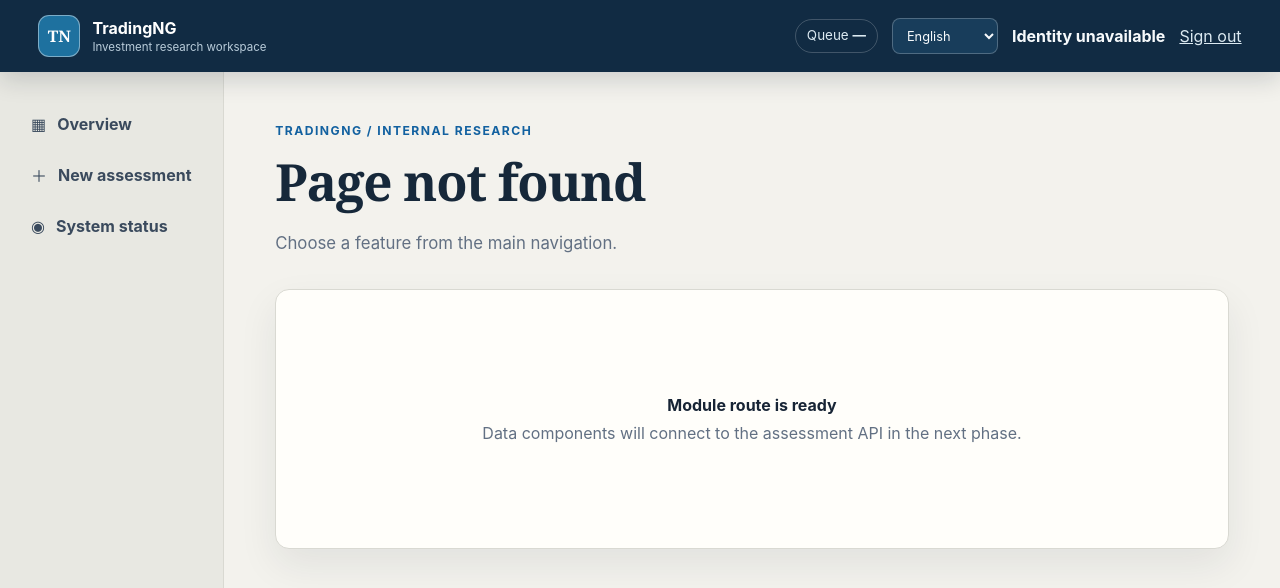
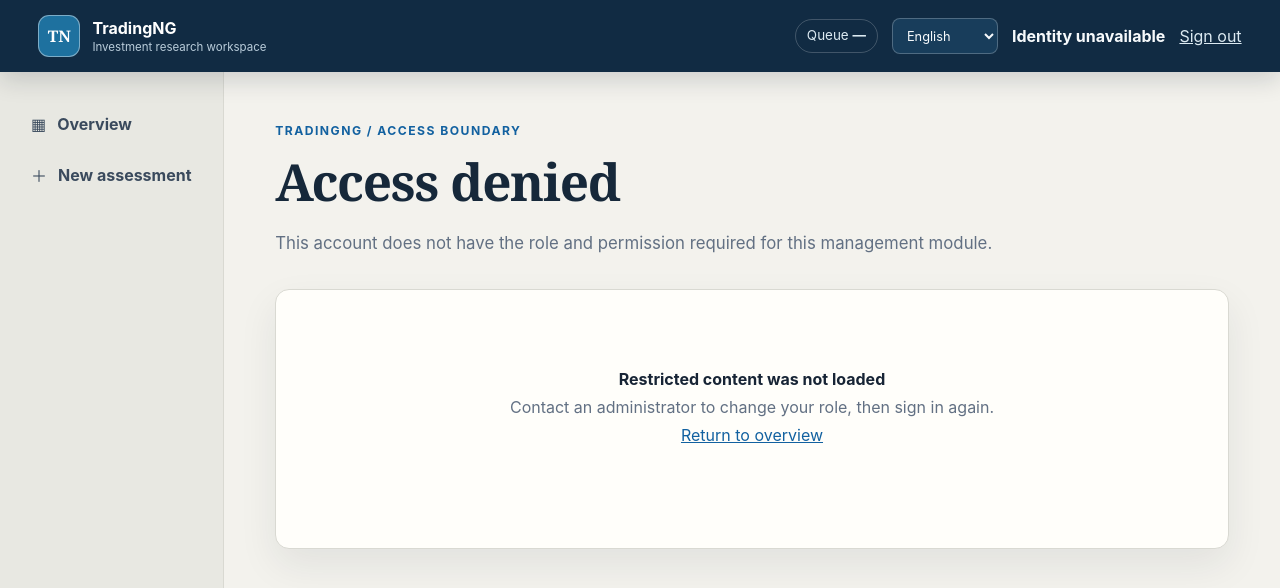
Before and after one commit to hellcatjack/market-quorum, a React (Vite) app in the folder web/: page /users in a window 1280 px wide. Shown: the top 588 px of the page. Built offline with nearby package versions, Linux system fonts and the light colour scheme; no server answers.

Commit message:
feat: guard administrative web routes

```diff
--- a/web/src/app/App.tsx
+++ b/web/src/app/App.tsx
@@ -1,4 +1,5 @@
 import { QueryClient, QueryClientProvider } from "@tanstack/react-query";
+import { useState } from "react";
 import { Route, Switch } from "wouter";
 
 import { NewAssessmentPage } from "../features/assessments/NewAssessmentPage";
@@ -8,12 +9,16 @@ import { RunDetailPage } from "../features/runs/RunDetailPage";
 import { SystemPage } from "../features/system/SystemPage";
 import { Layout } from "./Layout";
 import { useI18n } from "../i18n/I18nProvider";
+import { CurrentUserProvider } from "../auth/CurrentUserProvider";
+import { AuthorizedRoute } from "./AuthorizedRoute";
 
-const queryClient = new QueryClient({
+function createQueryClient() {
+  return new QueryClient({
     defaultOptions: {
       queries: { refetchOnWindowFocus: false },
     },
   });
+}
 
 function PlaceholderPage({ title, description }: { title: string; description: string }) {
   const { t } = useI18n();
@@ -34,8 +39,10 @@ function PlaceholderPage({ title, description }: { title: string; description: s
 
 export function App() {
   const { t } = useI18n();
+  const [queryClient] = useState(createQueryClient);
   return (
     <QueryClientProvider client={queryClient}>
+      <CurrentUserProvider>
         <Layout>
           <Switch>
           <Route path="/">
@@ -51,13 +58,24 @@ export function App() {
             <InstrumentHistoryPage />
           </Route>
           <Route path="/system">
+            <AuthorizedRoute role="Admin" scope="system:read">
               <SystemPage />
+            </AuthorizedRoute>
+          </Route>
+          <Route path="/users">
+            <AuthorizedRoute role="Admin" scope="users:manage">
+              <PlaceholderPage
+                title={t("用户管理")}
+                description={t("创建、启停和维护平台登录账号。")}
+              />
+            </AuthorizedRoute>
           </Route>
           <Route>
             <PlaceholderPage title={t("页面不存在")} description={t("请从主导航选择一个功能。")} />
           </Route>
           </Switch>
         </Layout>
+      </CurrentUserProvider>
     </QueryClientProvider>
   );
 }
--- /dev/null
+++ b/web/src/app/AuthorizedRoute.tsx
@@ -0,0 +1,29 @@
+import type { ReactNode } from "react";
+
+import { useCurrentUser } from "../auth/CurrentUserContext";
+import { AccessDeniedPage } from "../features/auth/AccessDeniedPage";
+import { useI18n } from "../i18n/I18nProvider";
+
+export function AuthorizedRoute({
+  role,
+  scope,
+  children,
+}: {
+  role: "Admin" | "User";
+  scope: string;
+  children: ReactNode;
+}) {
+  const { t } = useI18n();
+  const identity = useCurrentUser();
+  if (identity.isLoading) {
+    return <div className="empty-state" role="status">{t("正在核验访问权限…")}</div>;
+  }
+  if (
+    identity.isError
+    || !identity.hasRole(role)
+    || !identity.hasScope(scope)
+  ) {
+    return <AccessDeniedPage />;
+  }
+  return children;
+}
--- a/web/src/app/Layout.tsx
+++ b/web/src/app/Layout.tsx
@@ -1,16 +1,8 @@
-import { useQuery } from "@tanstack/react-query";
 import type { ReactNode } from "react";
 import { Link, useLocation } from "wouter";
 
-import { apiRequest } from "../api/client";
+import { useCurrentUser } from "../auth/CurrentUserContext";
 import { useI18n } from "../i18n/I18nProvider";
-
-interface CurrentUser {
-  subject: string;
-  display_name: string;
-  scopes: string[];
-  roles: string[];
-}
 
 function navigationClass(isActive: boolean): string {
   return isActive ? "nav-link nav-link--active" : "nav-link";
@@ -36,12 +28,9 @@ function NavigationLink({
 
 export function Layout({ children }: { children: ReactNode }) {
   const { locale, setLocale, t } = useI18n();
-  const currentUser = useQuery({
-    queryKey: ["current-user"],
-    queryFn: () => apiRequest<CurrentUser>("/api/v1/me"),
-    staleTime: 60_000,
-    retry: false,
-  });
+  const currentUser = useCurrentUser();
+  const canSeeSystem = currentUser.hasRole("Admin") && currentUser.hasScope("system:read");
+  const canManageUsers = currentUser.hasRole("Admin") && currentUser.hasScope("users:manage");
 
   return (
     <div className="app-frame">
@@ -71,7 +60,7 @@ export function Layout({ children }: { children: ReactNode }) {
             </select>
           </label>
           <span className="current-user" aria-live="polite">
-            {currentUser.data?.display_name || (currentUser.isError ? t("身份不可用") : t("载入中…"))}
+            {currentUser.user?.display_name || (currentUser.isError ? t("身份不可用") : t("载入中…"))}
           </span>
           <a className="logout-link" href="/oauth2/sign_out">
             {t("退出")}
@@ -86,9 +75,16 @@ export function Layout({ children }: { children: ReactNode }) {
           <NavigationLink href="/new">
             <span aria-hidden="true">＋</span> {t("新建评估")}
           </NavigationLink>
-          <NavigationLink href="/system">
-            <span aria-hidden="true">◉</span> {t("系统状态")}
-          </NavigationLink>
+          {canSeeSystem ? (
+            <NavigationLink href="/system">
+              <span aria-hidden="true">◉</span> {t("系统状态")}
+            </NavigationLink>
+          ) : null}
+          {canManageUsers ? (
+            <NavigationLink href="/users">
+              <span aria-hidden="true">♙</span> {t("用户管理")}
+            </NavigationLink>
+          ) : null}
         </nav>
         <main className="main-content" id="main-content">
           {children}
--- /dev/null
+++ b/web/src/auth/CurrentUserContext.ts
@@ -0,0 +1,27 @@
+import { createContext, useContext } from "react";
+
+export interface CurrentUser {
+  subject: string;
+  display_name: string;
+  email: string | null;
+  scopes: string[];
+  roles: string[];
+}
+
+export interface CurrentUserContextValue {
+  user?: CurrentUser;
+  isLoading: boolean;
+  isError: boolean;
+  hasRole(role: "Admin" | "User"): boolean;
+  hasScope(scope: string): boolean;
+}
+
+export const CurrentUserContext = createContext<CurrentUserContextValue | null>(null);
+
+export function useCurrentUser(): CurrentUserContextValue {
+  const value = useContext(CurrentUserContext);
+  if (value === null) {
+    throw new Error("useCurrentUser must be used within CurrentUserProvider");
+  }
+  return value;
+}
--- /dev/null
+++ b/web/src/auth/CurrentUserProvider.tsx
@@ -0,0 +1,33 @@
+import { useQuery } from "@tanstack/react-query";
+import { useMemo, type ReactNode } from "react";
+
+import { apiRequest } from "../api/client";
+import {
+  CurrentUserContext,
+  type CurrentUser,
+  type CurrentUserContextValue,
+} from "./CurrentUserContext";
+
+export function CurrentUserProvider({ children }: { children: ReactNode }) {
+  const identity = useQuery({
+    queryKey: ["current-user"],
+    queryFn: () => apiRequest<CurrentUser>("/api/v1/me"),
+    staleTime: 60_000,
+    retry: false,
+  });
+  const value = useMemo<CurrentUserContextValue>(
+    () => ({
+      user: identity.data,
+      isLoading: identity.isLoading,
+      isError: identity.isError,
+      hasRole: (role) => identity.data?.roles.includes(role) ?? false,
+      hasScope: (scope) => identity.data?.scopes.includes(scope) ?? false,
+    }),
+    [identity.data, identity.isError, identity.isLoading],
+  );
+  return (
+    <CurrentUserContext.Provider value={value}>
+      {children}
+    </CurrentUserContext.Provider>
+  );
+}
--- /dev/null
+++ b/web/src/features/auth/AccessDeniedPage.tsx
@@ -0,0 +1,21 @@
+import { Link } from "wouter";
+
+import { useI18n } from "../../i18n/I18nProvider";
+
+export function AccessDeniedPage() {
+  const { t } = useI18n();
+  return (
+    <section className="page-shell access-denied-page">
+      <header className="page-header">
+        <p className="eyebrow">{t("TradingNG / 权限边界")}</p>
+        <h1>{t("无权访问")}</h1>
+        <p>{t("当前账号没有访问此管理模块所需的角色和权限。")}</p>
+      </header>
+      <div className="empty-state" role="alert">
+        <strong>{t("受限内容未被载入")}</strong>
+        <span>{t("如需访问，请联系管理员调整账号角色后重新登录。")}</span>
+        <Link className="secondary-button" href="/">{t("返回总览")}</Link>
+      </div>
+    </section>
+  );
+}
--- a/web/src/i18n/messages.ts
+++ b/web/src/i18n/messages.ts
@@ -339,6 +339,15 @@ export const EN_US = {
   "可用磁盘比例低于阈值": "Available disk percentage is below the threshold",
   "依赖熔断器已开启": "A dependency circuit breaker is open",
   "系统状态": "System status",
+  "用户管理": "User management",
+  "创建、启停和维护平台登录账号。": "Create, enable, disable, and maintain platform accounts.",
+  "TradingNG / 权限边界": "TradingNG / Access boundary",
+  "无权访问": "Access denied",
+  "当前账号没有访问此管理模块所需的角色和权限。": "This account does not have the role and permission required for this management module.",
+  "受限内容未被载入": "Restricted content was not loaded",
+  "如需访问，请联系管理员调整账号角色后重新登录。": "Contact an administrator to change your role, then sign in again.",
+  "返回总览": "Return to overview",
+  "正在核验访问权限…": "Checking access…",
   "运行诊断 / 安全准入": "Runtime diagnostics / Safe admission",
   "仅展示容量与健康元数据，不返回密钥、环境值或本地路径。": "Only capacity and health metadata are shown; secrets, environment values, and local paths are never returned.",
   "部分系统诊断暂时不可用。": "Some system diagnostics are temporarily unavailable.",
```
Also changed, not shown: 3 other files (tests, documents, lock files or other folders). Lines whose indentation alone changed are shown as unchanged.
